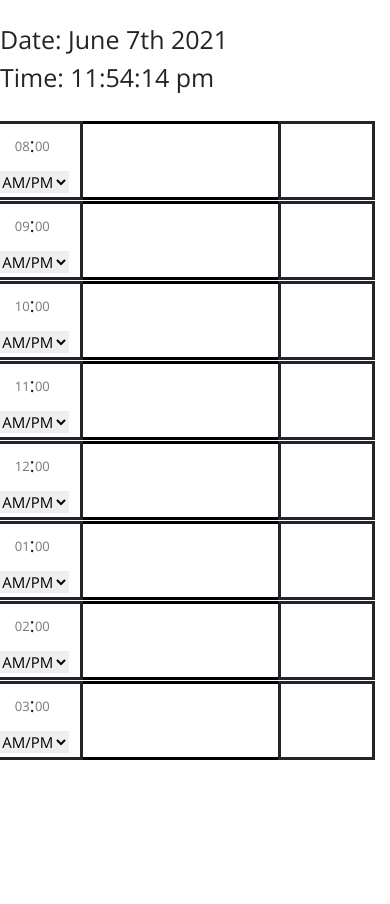
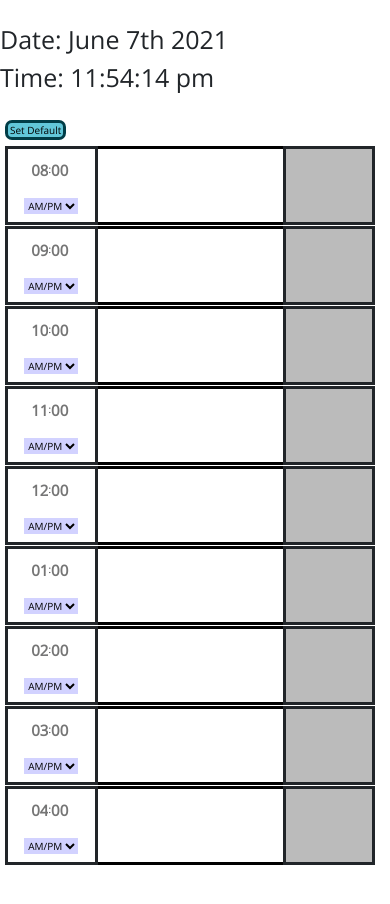
Before and after one commit to troygrossi/work-day-scheduler, a plain HTML site: page index.html in a window 390 px wide. Shown: the part 320-1224 px from the top of the page. Before the commit the page ends 1120 px from the top, so only its background shows below. Drawn offline with nearby package versions, Linux system fonts and the light colour scheme.

Commit message:
added set default times button, cleaned up code

```diff
--- a/assets/script.js
+++ b/assets/script.js
@@ -1,7 +1,5 @@
 var date = moment().format("MMMM Do YYYY");
 var time = moment().format("h:mm:ss a");
-console.log(date);
-console.log(time);
 
 var yellow = getComputedStyle(document.documentElement).getPropertyValue(
   "--color-yellow"
@@ -17,8 +15,6 @@ var getDate = function () {
   $("#date").text(date);
   $("#time").text(time);
 };
-
-var timeStatus = function () {};
 
 var saveLocalData = function () {
   localStorage.clear;
@@ -40,6 +36,7 @@ var saveLocalData = function () {
   index = 1;
   $("[data-text-index]").each(function () {
     localStorage.setItem("text" + index, $(this).val());
+    localStorage.setItem("text-color" + index, $(this).css("background-color"));
     index++;
   });
   index = 1;
@@ -53,11 +50,9 @@ var saveLocalData = function () {
   });
 };
 var getLocalData = function () {
-  console.log("get data");
   var index = 1;
   $("[data-hour-index]").each(function () {
     $(this).val(localStorage.getItem("hour" + index));
-    console.log($(this).val());
     index++;
   });
   index = 1;
@@ -73,7 +68,7 @@ var getLocalData = function () {
   index = 1;
   $("[data-text-index]").each(function () {
     $(this).val(localStorage.getItem("text" + index));
-    console.dir($(this));
+    $(this).css("background-color", localStorage.getItem("text-color" + index));
     index++;
   });
   index = 1;
@@ -87,6 +82,32 @@ var getLocalData = function () {
   });
 };
 
+var setDefaultTimes = function () {
+  var hour = 8;
+  var minute = "00";
+  var index = 1;
+
+  $("[data-hour-index]").each(function () {
+    $(this).val(hour);
+    if (hour === 12) {
+      hour = 0;
+    }
+    hour++;
+  });
+  $("[data-minute-index]").each(function () {
+    $(this).val(minute);
+  });
+  $("[data-am-pm-index]").each(function () {
+    if (index >= 5) {
+      $(this).val("PM");
+    } else {
+      $(this).val("AM");
+    }
+    index++;
+  });
+  inputColorChange();
+};
+
 var inputColorChange = function () {
   var index = 1;
   var hour = moment().hour();
@@ -94,10 +115,19 @@ var inputColorChange = function () {
 
   $("[data-hour-index]").each(function () {
     if ($(this).val()) {
-      if ($("[data-am-pm-index=" + index + "]").val() === "PM") {
+      if ($("[data-am-pm-index=" + index + "]").val() === "AM") {
+        if (parseInt($(this).val()) === 12) {
+          scheduleHour = parseInt($(this).val()) + 12;
+        } else {
+          scheduleHour = parseInt($(this).val());
+        }
+      } else if ($("[data-am-pm-index=" + index + "]").val() === "PM") {
         scheduleHour = parseInt($(this).val()) + 12;
+        if (parseInt($(this).val()) === 12) {
+          scheduleHour = parseInt($(this).val());
+        }
       } else {
-        scheduleHour = parseInt($(this).val());
+        scheduleHour = parseInt($(this).val() + 12);
       }
       if (scheduleHour === hour) {
         $("[data-text-index=" + index + "]").css("background-color", yellow);
@@ -114,19 +144,16 @@ var inputColorChange = function () {
 //Changes progress box on click; chnages color and text value
 $(".check-box").click(function () {
   var index = $(this).attr("data-progress-index");
-  console.log($("[data-progress-index='" + index + "']"));
   if (!$(this)[0].innerText) {
     $(this)[0].innerText = "In Progress";
     $(this)[0].style.background = getComputedStyle(
       document.documentElement
-    ).getPropertyValue("--color-yellow");
+    ).getPropertyValue("--color-orange-dark");
   } else if ($(this)[0].innerText === "In Progress") {
     $(this)[0].innerText = "Complete";
     $(this)[0].style.background = getComputedStyle(
       document.documentElement
-    ).getPropertyValue("--color-green");
-    console.log($("[data-progress-index='" + index + "']"));
-    console.log($(this)[0].backgroundColor);
+    ).getPropertyValue("--color-green-dark");
   } else if ($(this)[0].innerText === "Complete") {
     $(this)[0].innerText = "";
     $(this)[0].style.background = getComputedStyle(
@@ -136,9 +163,8 @@ $(".check-box").click(function () {
     $(this)[0].innerText = "In Progress";
     $(this)[0].style.background = getComputedStyle(
       document.documentElement
-    ).getPropertyValue("--color-yellow");
+    ).getPropertyValue("--color-orange-dark");
   }
-  console.log($(this)[0].backgroundColor);
 });
 
 $(".time-hour").blur(function () {
@@ -149,27 +175,23 @@ $(".time-hour").blur(function () {
   inputColorChange();
 });
 
-$(".am-pm").blur(function () {
+$(".am-pm").click(function () {
   inputColorChange();
 });
 
-$(".time-minute").blur(function () {
+$(".time-minute").click(function () {
   if ($(this).val() > 60 || $(this).val() < 00 || isNaN($(this).val())) {
     alert("Please input valid minutes");
     $(this).val("00");
   }
 });
 
+$(".button-default").click(function () {
+  setDefaultTimes();
+});
+
 getDate();
 getLocalData();
 $(window).click(function () {
-  console.log("click");
   saveLocalData();
 });
-// console.log(moment.format("h"));
-timeStatus();
-// $("[data-index]").each(function () {
-//   count++;
-//   console.log($(this).attr("data-index"));
-// });
-// checkTime();
--- a/assets/style.css
+++ b/assets/style.css
@@ -4,10 +4,12 @@
   padding: 0;
 }
 :root {
-  --color-blank: rgb(255, 255, 255);
-  --color-green: rgba(22, 180, 43, 0.575);
-  --color-yellow: rgba(196, 248, 7, 0.507);
-  --color-red: rgba(182, 12, 12, 0.562);
+  --color-blank: rgba(124, 123, 123, 0.514);
+  --color-green: rgba(19, 235, 48, 0.24);
+  --color-green-dark: rgba(4, 173, 27, 0.644);
+  --color-yellow: rgba(196, 248, 7, 0.185);
+  --color-orange-dark: rgba(248, 136, 44, 0.678);
+  --color-red: rgba(182, 12, 12, 0.171);
 }
 
 body {
@@ -82,12 +84,21 @@ textarea {
   transition: all 0.3s ease-in-out;
 }
 /* CSS added by Troy */
+.col-sm-2 {
+  padding-left: 5px;
+  padding-right: 5px;
+}
+.col-3 {
+  padding-left: 5px;
+  padding-right: 5px;
+}
 .row-date {
   height: auto;
   margin-bottom: 20px;
 }
 .task-slots {
   margin-bottom: 40px;
+  margin-left: 20px;
 }
 .time-slot {
   border-style: solid;
@@ -97,19 +108,25 @@ textarea {
   border-right-style: none;
   border-left-style: none;
   padding: 0;
+  padding-top: 10px;
   height: 100%;
   width: 100%;
+  font-size: 20px;
+  text-align: center;
 }
 .check-box {
   border-style: solid;
   text-align: center;
   font-size: 30px;
+  font-weight: bold;
+  background-color: var(--color-blank);
 }
 .check-box:hover {
   border-width: 5px;
 }
 .time {
   font-size: 25px;
+  font-weight: bold;
   border-style: none;
 }
 .time:hover {
@@ -122,6 +139,23 @@ textarea {
   text-align: left;
   margin-right: 3px;
 }
+.button-default {
+  background-color: rgba(4, 166, 194, 0.623);
+  border-style: solid;
+  border-radius: 7px;
+  border-width: 3px;
+  border-color: rgb(1, 61, 71);
+  padding: 2px;
+  margin-left: 5px;
+  margin-bottom: 5px;
+  font-size: 13px;
+}
+.button-default:hover {
+  border-width: 4px;
+}
+.button-default:active {
+  border-width: 3px;
+}
 .colon {
   position: relative;
   top: 6px;
@@ -130,9 +164,13 @@ textarea {
 .am-pm {
   border-style: none;
   font-size: 20px;
+  background-color: rgba(0, 0, 255, 0.178);
 }
 
 @media (max-width: 1180px) {
+  .task-input {
+    font-size: 18px;
+  }
   .check-box {
     font-size: 20px;
   }
@@ -148,11 +186,14 @@ textarea {
   }
 }
 @media (max-width: 800px) {
+  .task-input {
+    font-size: 15px;
+  }
   .row-date h1 {
     font-size: 30px;
   }
   .check-box {
-    font-size: 15px;
+    font-size: 16px;
   }
   .time {
     font-size: 20px;
@@ -161,23 +202,46 @@ textarea {
     font-size: 20px;
   }
   .am-pm {
-    font-size: 20px;
+    font-size: 18px;
   }
 }
 @media (max-width: 725px) {
+  .task-input {
+    font-size: 14px;
+  }
   .row-date h1 {
     font-size: 25px;
   }
   .check-box {
-    font-size: 13px;
+    font-size: 15px;
   }
   .time {
-    font-size: 13px;
+    font-size: 17px;
   }
   .colon {
     font-size: 20px;
   }
   .am-pm {
+    font-size: 12px;
+  }
+  .button-default {
+    font-size: 12px;
+  }
+}
+@media (max-width: 625px) {
+  .task-input {
+    font-size: 12px;
+  }
+  .time {
     font-size: 15px;
   }
+  .colon {
+    font-size: 10px;
+  }
+  .am-pm {
+    font-size: 10px;
+  }
+  .button-default {
+    font-size: 10px;
+  }
 }
--- a/index.html
+++ b/index.html
@@ -40,6 +40,7 @@
         </div>
       </div>
     </section>
+    <button class="button-default">Set Default</button>
     <section class="task-slots">
       <div class="row row-task">
         <div
@@ -59,6 +60,7 @@
             size="1"
             placeholder="08"
             data-hour-index="1"
+            onclick="this.select()"
           />
           <p class="colon">:</p>
           <input
@@ -68,6 +70,7 @@
             size="1"
             placeholder="00"
             data-minute-index="1"
+            onclick="this.select()"
           />
           <select class="am-pm" name="am-pm" data-am-pm-index="1">
             <option value="" selected disabled hidden>AM/PM</option>
@@ -110,6 +113,7 @@
             size="1"
             placeholder="09"
             data-hour-index="2"
+            onclick="this.select()"
           />
           <p class="colon">:</p>
           <input
@@ -119,6 +123,7 @@
             size="1"
             placeholder="00"
             data-minute-index="2"
+            onclick="this.select()"
           />
           <select class="am-pm" name="am-pm" data-am-pm-index="2">
             <option value="" selected disabled hidden>AM/PM</option>
@@ -159,6 +164,7 @@
             size="1"
             placeholder="10"
             data-hour-index="3"
+            onclick="this.select()"
           />
           <p class="colon">:</p>
           <input
@@ -168,6 +174,7 @@
             size="1"
             placeholder="00"
             data-minute-index="3"
+            onclick="this.select()"
           />
           <select class="am-pm" name="am-pm" data-am-pm-index="3">
             <option value="" selected disabled hidden>AM/PM</option>
@@ -208,6 +215,7 @@
             size="1"
             placeholder="11"
             data-hour-index="4"
+            onclick="this.select()"
           />
           <p class="colon">:</p>
           <input
@@ -217,6 +225,7 @@
             size="1"
             placeholder="00"
             data-minute-index="4"
+            onclick="this.select()"
           />
           <select class="am-pm" name="am-pm" data-am-pm-index="4">
             <option value="" selected disabled hidden>AM/PM</option>
@@ -257,6 +266,7 @@
             size="1"
             placeholder="12"
             data-hour-index="5"
+            onclick="this.select()"
           />
           <p class="colon">:</p>
           <input
@@ -266,6 +276,7 @@
             size="1"
             placeholder="00"
             data-minute-index="5"
+            onclick="this.select()"
           />
           <select class="am-pm" name="am-pm" data-am-pm-index="5">
             <option value="" selected disabled hidden>AM/PM</option>
@@ -306,6 +317,7 @@
             size="1"
             placeholder="01"
             data-hour-index="6"
+            onclick="this.select()"
           />
           <p class="colon">:</p>
           <input
@@ -315,6 +327,7 @@
             size="1"
             placeholder="00"
             data-minute-index="6"
+            onclick="this.select()"
           />
           <select class="am-pm" name="am-pm" data-am-pm-index="6">
             <option value="" selected disabled hidden>AM/PM</option>
@@ -355,6 +368,7 @@
             size="1"
             placeholder="02"
             data-hour-index="7"
+            onclick="this.select()"
           />
           <p class="colon">:</p>
           <input
@@ -364,6 +378,7 @@
             size="1"
             placeholder="00"
             data-minute-index="7"
+            onclick="this.select()"
           />
           <select class="am-pm" name="am-pm" data-am-pm-index="7">
             <option value="" selected disabled hidden>AM/PM</option>
@@ -404,6 +419,7 @@
             size="1"
             placeholder="03"
             data-hour-index="8"
+            onclick="this.select()"
           />
           <p class="colon">:</p>
           <input
@@ -413,6 +429,7 @@
             size="1"
             placeholder="00"
             data-minute-index="8"
+            onclick="this.select()"
           />
           <select class="am-pm" name="am-pm" data-am-pm-index="8">
             <option value="" selected disabled hidden>AM/PM</option>
@@ -435,6 +452,57 @@
           data-progress-index="8"
         ></div>
       </div>
+      <div class="row row-task">
+        <div
+          class="
+            col-sm-2 col-3
+            d-flex
+            flex-wrap
+            justify-content-center
+            align-items-center
+            time-slot
+          "
+        >
+          <input
+            class="time time-hour"
+            type="text"
+            maxlength="2"
+            size="1"
+            placeholder="04"
+            data-hour-index="9"
+            onclick="this.select()"
+          />
+          <p class="colon">:</p>
+          <input
+            class="time time-minute"
+            type="text"
+            maxlength="2"
+            size="1"
+            placeholder="00"
+            data-minute-index="9"
+            onclick="this.select()"
+          />
+          <select class="am-pm" name="am-pm" data-am-pm-index="9">
+            <option value="" selected disabled hidden>AM/PM</option>
+            <option value="AM">AM</option>
+            <option value="PM">PM</option>
+          </select>
+        </div>
+        <textarea
+          class="col-sm-8 col-6 task-input"
+          data-text-index="9"
+        ></textarea>
+        <div
+          class="
+            col-sm-2 col-3
+            d-flex
+            justify-content-center
+            align-items-center
+            check-box
+          "
+          data-progress-index="9"
+        ></div>
+      </div>
     </section>
     <script src="./assets/script.js"></script>
   </body>
```
